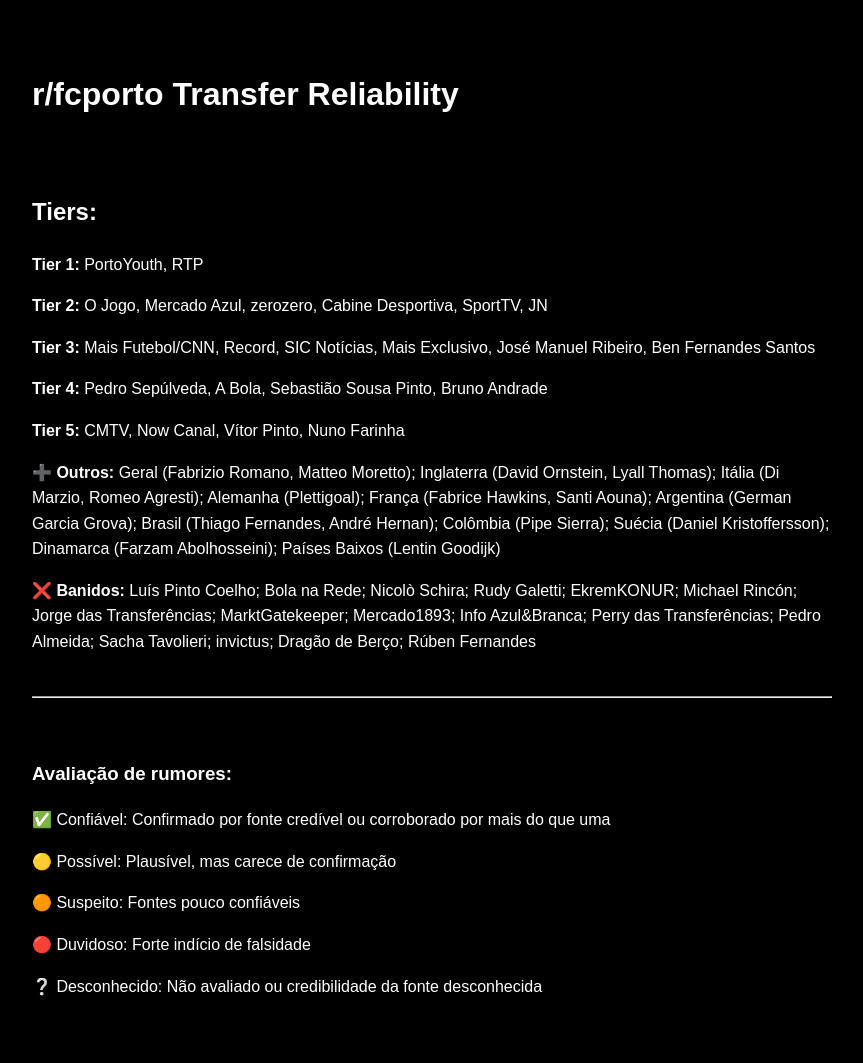
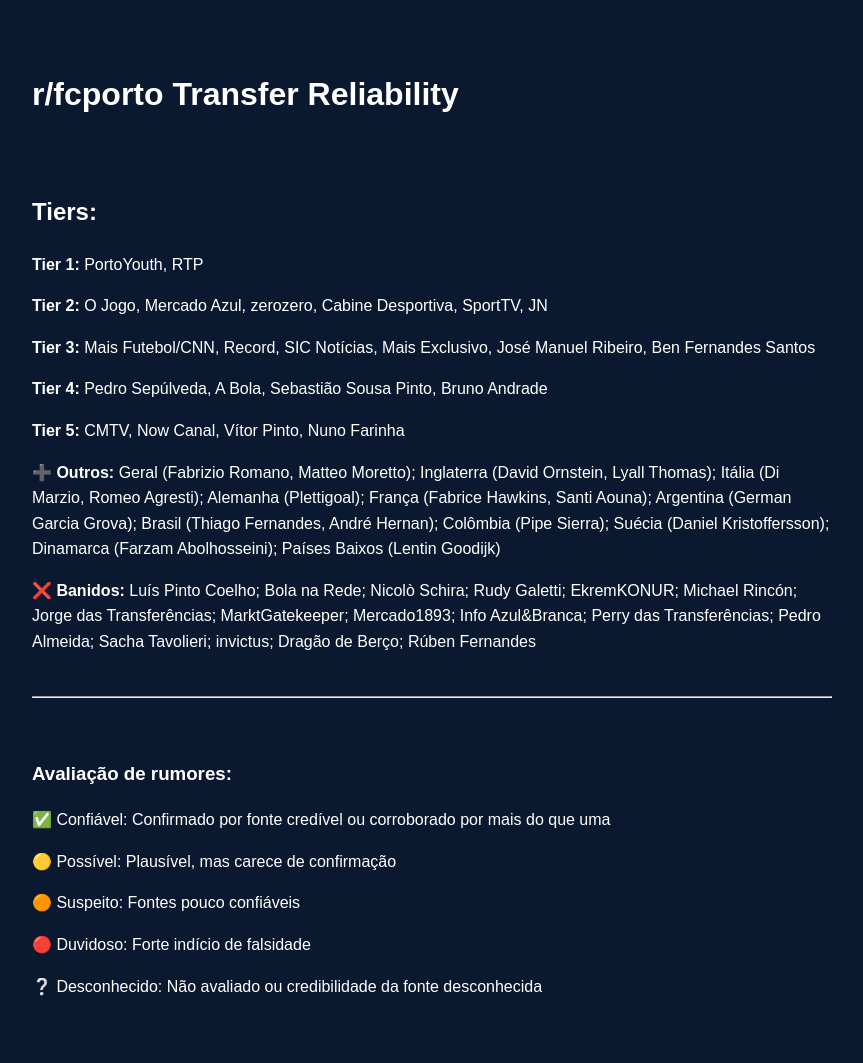
Before and after one commit to Azrial1739/r-fcporto-Transfer-Guide, a Jekyll site: the page built from index.md, in a window 1280 px wide. Shown: the whole page, without its empty margins (208-1071 px from the left). Built offline with Jekyll 4.4.1, drawn with Linux system fonts in a browser that asks for light colours.

Commit message:
Update default.html

```diff
--- a/_layouts/default.html
+++ b/_layouts/default.html
@@ -5,7 +5,7 @@
   <title>{{ page.title | default: site.title }}</title>
   <style>
     body {
-      background-color: #000;
+      background-color: #0a192f;
       color: #fff;
       font-family: sans-serif;
       max-width: 800px;
```
